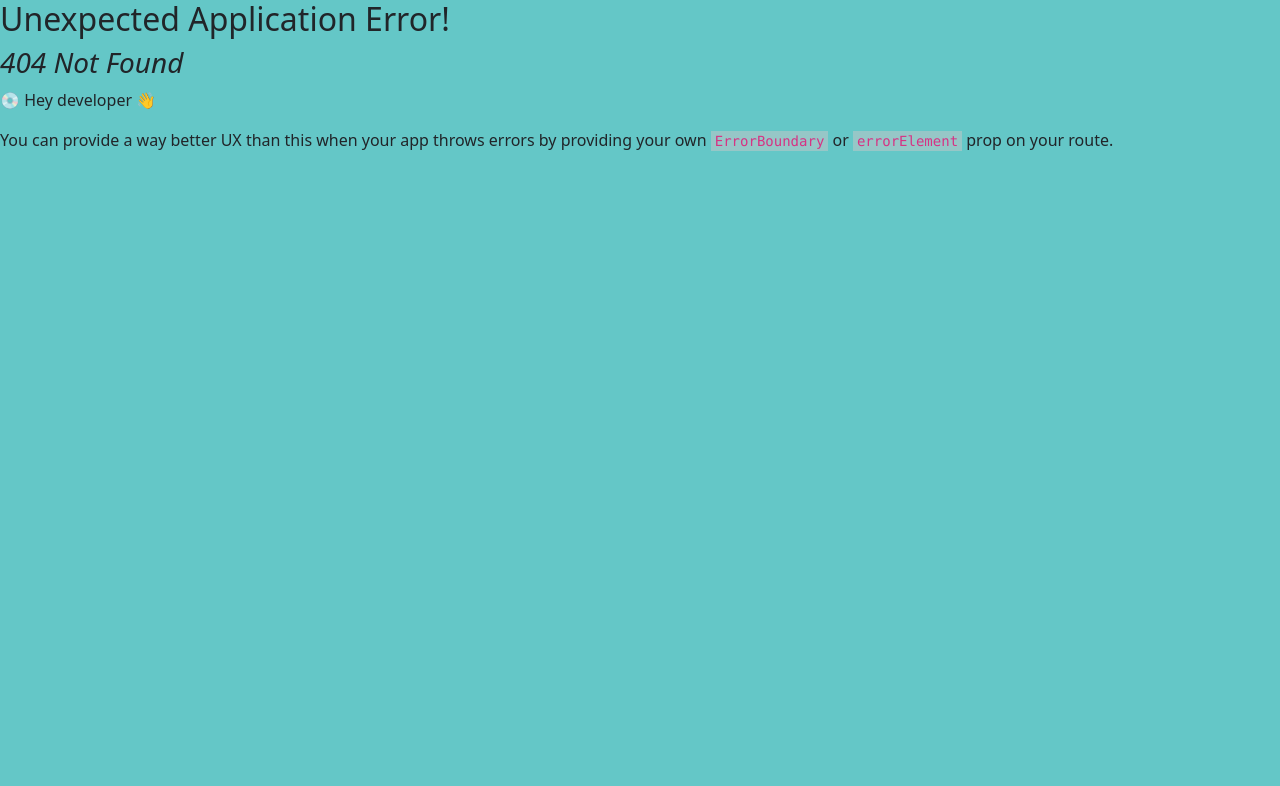
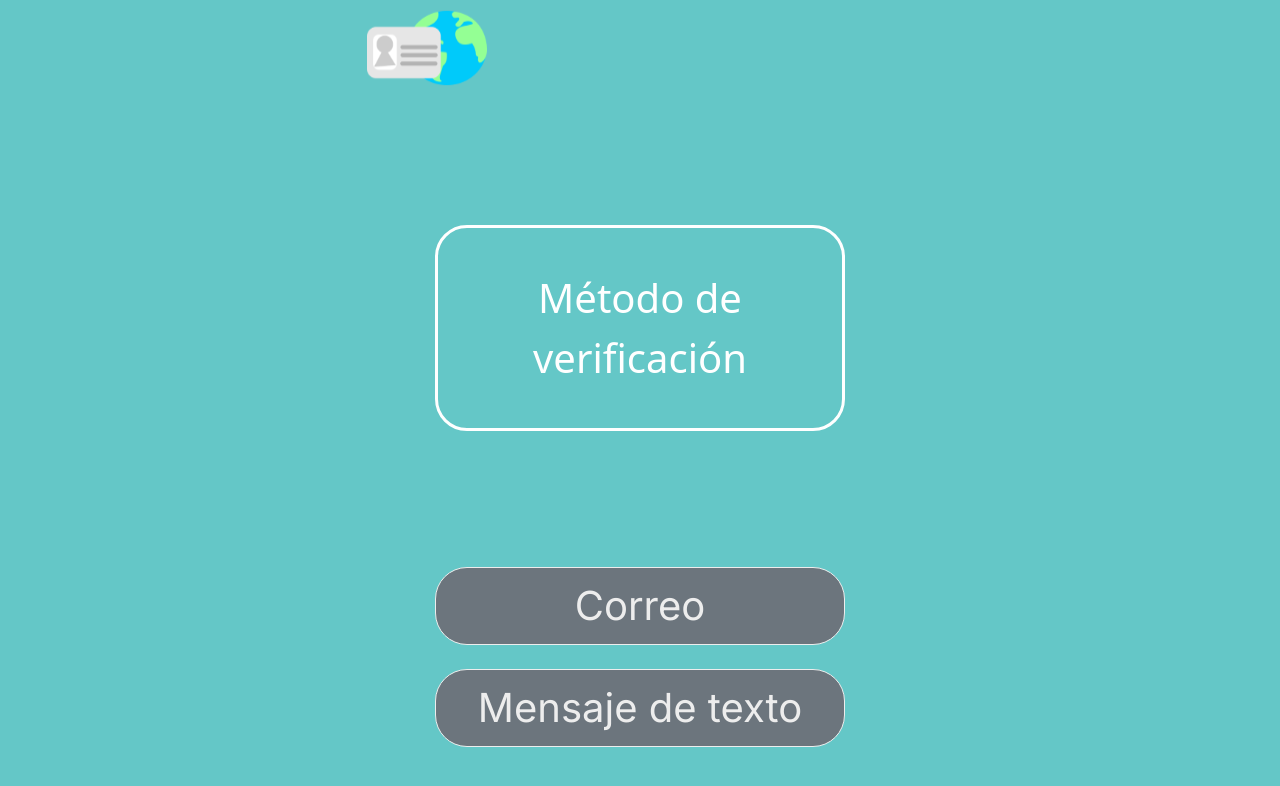
Before and after one commit to alejandrojsn/proyecto-interfaces, a React (Vite) app: page /verify in a window 1280 px wide. Before the commit this address had no page. Shown: the top 786 px of the page. Built offline with nearby package versions, Linux system fonts and the light colour scheme.

Commit message:
verification methods

```diff
--- a/src/App.jsx
+++ b/src/App.jsx
@@ -6,7 +6,7 @@ function App() {
     <>
       <div className='container'>
         <div className="row justify-content-center">
-          <div className="col-6">
+          <div className="col-md-8 col-lg-6">
             <div className="vh-100 d-flex flex-column justify-content-evenly align-items-center">
               <img src={IDGovLogo} alt="IDGov Logo" width="326px" height="202px"/>
               <button className='btn btn-outline-light btn-lg'>IDGov</button>
--- a/src/Login.jsx
+++ b/src/Login.jsx
@@ -5,7 +5,7 @@ export default function Login() {
     <>
       <div className='container'>
         <div className="row justify-content-center">
-          <div className="col-6">
+          <div className="col-md-8 col-lg-6">
             <div className="vh-100 d-flex flex-column justify-content-evenly align-items-center">
               <img src={IDGovLogo} alt="IDGov Logo" width="326px" height="202px"/>
               <form className="h-50 d-flex flex-column justify-content-evenly align-items-center">
--- a/src/Register.jsx
+++ b/src/Register.jsx
@@ -1,3 +1,4 @@
+import { Link } from 'react-router-dom'
 import IDGovLogo from './assets/IDGov.svg'
 
 export default function Register() {
@@ -5,7 +6,7 @@ export default function Register() {
     <>
       <div className='container'>
         <div className="row justify-content-center">
-          <div className="col-6">
+          <div className="col-md-8 col-lg-6">
             <div className="vh-100 d-flex flex-column justify-content-evenly align-items-center">
               <img src={IDGovLogo} alt="IDGov Logo" width="326px" height="202px"/>
               <form className="h-75 d-flex flex-column justify-content-evenly align-items-center">
@@ -24,7 +25,9 @@ export default function Register() {
                 <div className="w-75">
                     <input type="password" className="form-control custom-input" id="password-confirmation-input" name="password2" placeholder="Confirmación de contraseña" />
                 </div>
-                <button type="submit" className="btn btn-secondary btn-lg w-75">Entrar</button>
+                <Link to="/verify">
+                    <button className="btn btn-secondary btn-lg w-75">Entrar</button>
+                </Link>
                 </form>
             </div>
           </div>
--- /dev/null
+++ b/src/VerificationMethod.jsx
@@ -0,0 +1,25 @@
+import IDGovLogo from './assets/IDGov.svg'
+import { Link } from 'react-router-dom'
+
+export default function VerificationMethods() {
+  return (
+    <>
+      <div className='container'>
+        <div className="row justify-content-center">
+          <div className="col-md-8 col-lg-6">
+            <div>
+              <img src={IDGovLogo}  className="mt-2" alt="IDGov Logo" width="120px" height="80px"/>
+            </div>
+            <div className="vh-100 d-flex flex-column align-items-center">
+              <div className="custom-box w-75 m-25">Método de verificación</div>
+              <div className='d-flex flex-column align-items-center w-100'>
+                <button className='btn btn-secondary btn-lg w-75 mb-4'>Correo</button>
+                <button className='btn btn-secondary btn-lg w-75'>Mensaje de texto</button>
+              </div>
+            </div>
+          </div>
+        </div>
+      </div>
+    </>
+  )
+}
--- a/src/main.jsx
+++ b/src/main.jsx
@@ -9,6 +9,7 @@ import {
   RouterProvider,
 } from 'react-router-dom'
 import Register from './Register.jsx'
+import VerificationMethods from './VerificationMethod.jsx'
 
 const router = createBrowserRouter([
   {
@@ -25,6 +26,11 @@ const router = createBrowserRouter([
     element: <Register />,
     id: 'register'
   },
+  {
+    path: '/verify',
+    element: <VerificationMethods />,
+    id: 'verify'
+  }
 ]);
 
 ReactDOM.createRoot(document.getElementById('root')).render(
--- a/src/scss/styles.scss
+++ b/src/scss/styles.scss
@@ -51,3 +51,16 @@ body {
     font-size: 28px;
     padding: 15px 0;
 }
+
+.custom-box {
+    font-size: 40px;
+    color: #fff;
+    border: 3px solid #fff;
+    border-radius: 32px;
+    padding: 40px;
+    text-align: center;
+}
+
+.m-25 {
+    margin: 25%;
+}
```
